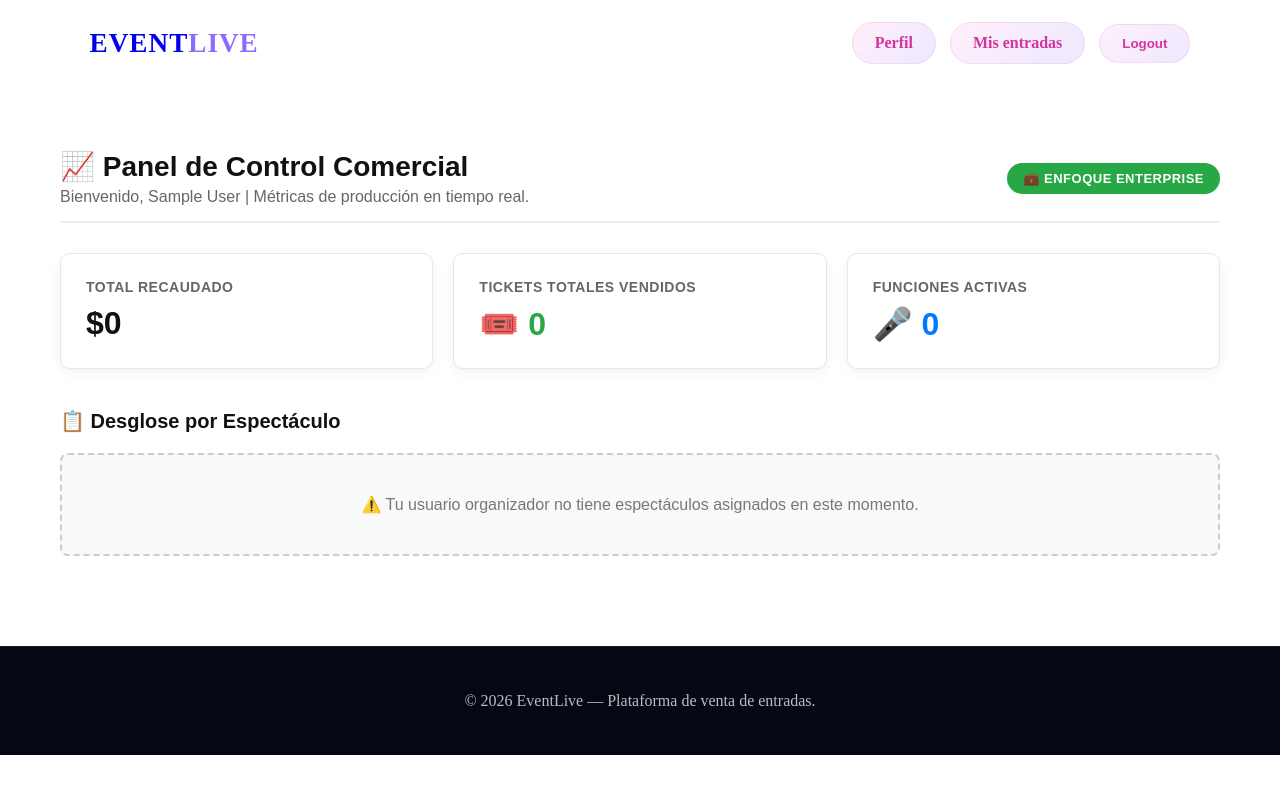
After one commit to gonzalocabrera90/django-ticket, a Django app: page /ticket/dashboard/organizador/ in a window 1280 px wide. The commit adds this page. Run offline with Django 5.2, Linux system fonts and the light colour scheme; the visitor is signed in with stand-in values (Sample User, id 1); data that the repository does not hold is empty; parts of the project's set-up code (start-up, migrations or seed data) failed here and were passed over.

Commit message:
Se configuro el panel admin para manipular atributos de los eventos. Se implemento un dashboard para usuarios is_staff: true, organizadores de eventos

```diff
--- a/static/css/global.css
+++ b/static/css/global.css
@@ -101,7 +101,9 @@
 
     box-shadow:0 8px 20px rgba(123,97,255,0.15);
 }
-
+ a {
+    text-decoration: none;
+ }
 /* REGISTER ACTIVO */
 
 .nav-link-register{
--- /dev/null
+++ b/ticket/templates/ticket/dashboard_organizador.html
@@ -0,0 +1,79 @@
+{% extends 'base.html' %}
+{% block title %} Panel Organizador | EventLive {% endblock %}
+
+{% block content %}
+<div style="max-width: 1200px; margin: 40px auto; margin-top: 150px; padding: 0 20px; font-family: Arial, sans-serif; color: #333;">
+
+    <div style="display: flex; justify-content: space-between; align-items: center; margin-bottom: 30px; border-bottom: 2px solid #eee; padding-bottom: 15px;">
+        <div>
+            <h1 style="margin: 0; font-size: 28px; color: #111;">📈 Panel de Control Comercial</h1>
+            <p style="margin: 5px 0 0 0; color: #666;">Bienvenido, {{ request.user.get_full_name|default:request.user.username }} | Métricas de producción en tiempo real.</p>
+        </div>
+        <div style="background-color: #28a745; color: white; padding: 8px 16px; border-radius: 20px; font-size: 13px; font-weight: bold; letter-spacing: 0.5px;">
+            💼 ENFOQUE ENTERPRISE
+        </div>
+    </div>
+
+    <div style="display: grid; grid-template-columns: repeat(auto-fit, minmax(280px, 1fr)); gap: 20px; margin-bottom: 40px;">
+
+        <div style="background: #ffffff; border: 1px solid #e1e8ed; border-radius: 10px; padding: 25px; box-shadow: 0 4px 12px rgba(0,0,0,0.05);">
+            <p style="margin: 0; color: #666; font-size: 14px; font-weight: bold; text-transform: uppercase; letter-spacing: 0.5px;">Total Recaudado</p>
+            <h2 style="margin: 10px 0 0 0; font-size: 32px; color: #111;">${{ total_recaudado_global }}</h2>
+        </div>
+
+        <div style="background: #ffffff; border: 1px solid #e1e8ed; border-radius: 10px; padding: 25px; box-shadow: 0 4px 12px rgba(0,0,0,0.05);">
+            <p style="margin: 0; color: #666; font-size: 14px; font-weight: bold; text-transform: uppercase; letter-spacing: 0.5px;">Tickets Totales Vendidos</p>
+            <h2 style="margin: 10px 0 0 0; font-size: 32px; color: #28a745;">🎟️ {{ total_tickets_global }}</h2>
+        </div>
+
+        <div style="background: #ffffff; border: 1px solid #e1e8ed; border-radius: 10px; padding: 25px; box-shadow: 0 4px 12px rgba(0,0,0,0.05);">
+            <p style="margin: 0; color: #666; font-size: 14px; font-weight: bold; text-transform: uppercase; letter-spacing: 0.5px;">Funciones Activas</p>
+            <h2 style="margin: 10px 0 0 0; font-size: 32px; color: #007bff;">🎤 {{ cantidad_shows }}</h2>
+        </div>
+
+    </div>
+
+    <h3 style="color: #111; margin-bottom: 20px; font-size: 20px;">📋 Desglose por Espectáculo</h3>
+
+    {% if panel_datos %}
+        <div style="display: flex; flex-direction: column; gap: 20px;">
+            {% for item in panel_datos %}
+                <div style="background: #ffffff; border: 1px solid #e1e8ed; border-radius: 12px; overflow: hidden; box-shadow: 0 4px 15px rgba(0,0,0,0.05); display: flex; flex-direction: column;">
+
+                    <div style="background: #111; color: white; padding: 20px; display: flex; justify-content: space-between; align-items: center; flex-wrap: wrap; gap: 15px;">
+                        <div>
+                            <h4 style="margin: 0; font-size: 18px; letter-spacing: 0.5px;">{{ item.show.event.title }}</h4>
+                            <p style="margin: 4px 0 0 0; color: #aaa; font-size: 13px;">🏛️ {{ item.show.place.name }} | 📅 {{ item.show.date|date:"d/m/Y H:i" }} hs</p>
+                        </div>
+                        <div style="text-align: right;">
+                            <span style="color: #888; font-size: 12px; display: block; font-weight: bold;">RECAUDACIÓN INDIVIDUAL</span>
+                            <span style="font-size: 20px; font-weight: bold; color: #28a745;">${{ item.recaudado }}</span>
+                        </div>
+                    </div>
+
+                    <div style="padding: 25px; background: #fafafa;">
+                        <div style="display: flex; justify-content: space-between; margin-bottom: 10px; font-size: 14px; font-weight: bold; color: #555;">
+                            <span>Ocupación del Estadio</span>
+                            <span>{{ item.vendidas }} / {{ item.capacidad }} Entradas Vendidas ({{ item.ocupacion_porcentaje }}%)</span>
+                        </div>
+
+                        <div style="width: 100%; background-color: #e9ecef; height: 20px; border-radius: 10px; overflow: hidden; box-shadow: inset 0 1px 3px rgba(0,0,0,0.1);">
+                            <div style="width: {{ item.ocupacion_porcentaje }}%; background-color: #007bff; height: 100%; transition: width 0.5s ease; border-radius: 10px;"></div>
+                        </div>
+
+                        <div style="margin-top: 15px; background: #eef1f6; border-left: 4px solid #007bff; padding: 12px; border-radius: 0 6px 6px 0; font-size: 13px; color: #444;">
+                            ℹ️ <strong>Módulo de Datos:</strong> Los flujos lógicos están indexados en memoria. El motor está listo para recibir el optimizador de precios predictivos en la próxima versión.
+                        </div>
+                    </div>
+
+                </div>
+            {% endfor %}
+        </div>
+    {% else %}
+        <div style="text-align: center; padding: 40px; background: #f8f9fa; border: 2px dashed #ccc; border-radius: 8px; color: #777;">
+            ⚠️ Tu usuario organizador no tiene espectáculos asignados en este momento.
+        </div>
+    {% endif %}
+
+</div>
+{% endblock %}
--- a/ticket/urls.py
+++ b/ticket/urls.py
@@ -14,4 +14,5 @@ urlpatterns = [
     path('my-tickets/', views.my_tickets_view, name='my-tickets'),
     path('control-accesos/panel/', views.panel_control_accesos_view, name='panel_control_accesos'),
     path('control-accesos/api/validar/', views.validar_ticket_api, name='validar_ticket_api'),
+    path('dashboard/organizador/', views.dashboard_organizador, name='dashboard_organizador'),
 ]
--- a/ticket/views.py
+++ b/ticket/views.py
@@ -2,7 +2,7 @@ from django.shortcuts import render, get_object_or_404, redirect
 from django.db import connection
 from .models import Ticket, Order
 from .payment_processors import get_payment_processor
-from shows.models import ShowSector
+from shows.models import ShowSector, Show
 
 from django.db import transaction
 from django.http import JsonResponse
@@ -18,32 +18,50 @@ import uuid
 
 from .utils import enviar_correo_confirmacion
 
+from django.db.models import Sum
+
 @login_required
 def iniciar_reserva(request):
     if request.method == "POST":
-        # 1. Obtenemos los datos que envía el mapa interactivo
         sector_id = request.POST.get('show_sector_id')
-        cantidad = int(request.POST.get('quantity', 1))
 
-        # 2. Abrimos un bloque atómico seguro para congelar la fila de la BD
         try:
+            cantidad = int(request.POST.get('quantity', 1))
+        except (ValueError, TypeError):
+            return JsonResponse({'status': 'error', 'message': 'Cantidad inválida.'}, status=400)
+
+        # Regla de negocio: Límite estricto de 6 entradas por operación
+        if cantidad > 6:
+            return JsonResponse({
+                'status': 'error',
+                'message': 'No podés adquirir más de 6 entradas por operación.'
+            }, status=400)
+
+        if cantidad < 1:
+            return JsonResponse({
+                'status': 'error',
+                'message': 'La cantidad mínima es 1 entrada.'
+            }, status=400)
+
+        try:
+            # Abrimos el bloque atómico seguro
             with transaction.atomic():
-                # select_for_update() bloquea este ShowSector específico en la BD
-                # hasta que termine esta función. Nadie más puede leer/modificar sus asientos.
+                # select_for_update() bloquea la fila del ShowSector para que nadie altere las órdenes en paralelo
                 show_sector = ShowSector.objects.select_for_update().get(id=sector_id)
 
-                # 3. Validamos stock disponible
+                # Validamos el stock disponible usando tu propiedad dinámica
                 if show_sector.available < cantidad:
-                    return JsonResponse({'status': 'error', 'message': 'Ya no quedan asientos suficientes en este sector.'}, status=400)
+                    return JsonResponse({
+                        'status': 'error',
+                        'message': f'Ya no quedan asientos suficientes. Disponibles: {show_sector.available}'
+                    }, status=400)
 
-                # 4. Restamos temporalmente el inventario
-                show_sector.available -= cantidad
-                show_sector.save()
-
-                # 5. Calculamos el total monetario
+                # Calculamos el total monetario
                 total = show_sector.price * cantidad
 
-                # 6. Creamos la orden en modo PENDING
+                # Creamos la orden en modo PENDING.
+                # AL HACER ESTO, el método @property 'available' del sector leerá esta orden
+                # en la próxima consulta y el stock se considerará "restado" automáticamente.
                 nueva_orden = Order.objects.create(
                     user=request.user,
                     show=show_sector.show,
@@ -53,7 +71,7 @@ def iniciar_reserva(request):
                     status='PENDING'
                 )
 
-            # Al salir del bloque transaction.atomic(), Django libera el bloqueo en la BD
+            # Al salir del bloque transaction.atomic(), Django libera el bloqueo en PostgreSQL
             return JsonResponse({
                 'status': 'success',
                 'message': 'Reserva temporal exitosa. Tienes 10 minutos para pagar.',
@@ -64,6 +82,53 @@ def iniciar_reserva(request):
             return JsonResponse({'status': 'error', 'message': 'Sector no encontrado.'}, status=404)
 
     return JsonResponse({'status': 'error', 'message': 'Método no permitido.'}, status=405)
+
+# @login_required
+# def iniciar_reserva(request):
+#     if request.method == "POST":
+#         # 1. Obtenemos los datos que envía el mapa interactivo
+#         sector_id = request.POST.get('show_sector_id')
+#         cantidad = int(request.POST.get('quantity', 1))
+
+#         # 2. Abrimos un bloque atómico seguro para congelar la fila de la BD
+#         try:
+#             with transaction.atomic():
+#                 # select_for_update() bloquea este ShowSector específico en la BD
+#                 # hasta que termine esta función. Nadie más puede leer/modificar sus asientos.
+#                 show_sector = ShowSector.objects.select_for_update().get(id=sector_id)
+
+#                 # 3. Validamos stock disponible
+#                 if show_sector.available < cantidad:
+#                     return JsonResponse({'status': 'error', 'message': 'Ya no quedan asientos suficientes en este sector.'}, status=400)
+
+#                 # 4. Restamos temporalmente el inventario
+#                 show_sector.available -= cantidad
+#                 show_sector.save()
+
+#                 # 5. Calculamos el total monetario
+#                 total = show_sector.price * cantidad
+
+#                 # 6. Creamos la orden en modo PENDING
+#                 nueva_orden = Order.objects.create(
+#                     user=request.user,
+#                     show=show_sector.show,
+#                     show_sector=show_sector,
+#                     quantity=cantidad,
+#                     total_price=total,
+#                     status='PENDING'
+#                 )
+
+#             # Al salir del bloque transaction.atomic(), Django libera el bloqueo en la BD
+#             return JsonResponse({
+#                 'status': 'success',
+#                 'message': 'Reserva temporal exitosa. Tienes 10 minutos para pagar.',
+#                 'order_id': nueva_orden.id
+#             })
+
+#         except ShowSector.DoesNotExist:
+#             return JsonResponse({'status': 'error', 'message': 'Sector no encontrado.'}, status=404)
+
+#     return JsonResponse({'status': 'error', 'message': 'Método no permitido.'}, status=405)
 
 def mock_checkout_view(request, order_id):
     """Muestra la pantalla simulada de la pasarela de pagos"""
@@ -275,3 +340,60 @@ def my_tickets_view(request):
     ).prefetch_related('tickets').order_by('-id')
 
     return render(request, 'ticket/my-tickets.html', {'ordenes': ordenes})
+
+# dashboard para que el organizador revise los datos del Evento
+@login_required
+def dashboard_organizador(request):
+    # Seguridad Enterprise: Solo permitimos el acceso si el usuario es Staff/Organizador
+    if not request.user.is_staff:
+        return redirect('index') # O la URL de tu home pública
+
+
+    # 1. Traemos los shows que le pertenecen a este organizador logueado
+    # Buscamos shows cuyo EVENTO tenga como organizador al usuario actual
+    shows = Show.objects.filter(event__organizador=request.user).select_related('event', 'place')
+
+    # 2. Construimos el paquete de métricas para el template
+    panel_datos = []
+
+    total_recaudado_global = 0
+    total_tickets_global = 0
+
+    for show in shows:
+        # Sumamos las cantidades y dinero de órdenes aprobadas (PAID) para este show específico
+        metricas_ventas = Order.objects.filter(show=show, status='PAID').aggregate(
+            total_dinero=Sum('total_price'),
+            total_entradas=Sum('quantity')
+        )
+
+        recaudado = metricas_ventas['total_dinero'] or 0
+        entradas_vendidas = metricas_ventas['total_entradas'] or 0
+
+        # Calculamos la capacidad total sumando todos los sectores físicos del estadio asignado
+        capacidad_estadio = show.place.sectors.aggregate(Sum('capacity'))['capacity__sum'] or 0
+
+        # Porcentaje de ocupación para la barra de progreso
+        porcentaje_ocupacion = 0
+        if capacidad_estadio > 0:
+            porcentaje_ocupacion = int((entradas_vendidas / capacidad_estadio) * 100)
+
+        # Acumuladores globales para las tarjetas de arriba
+        total_recaudado_global += recaudado
+        total_tickets_global += entradas_vendidas
+
+        panel_datos.append({
+            'show': show,
+            'recaudado': recaudado,
+            'vendidas': entradas_vendidas,
+            'capacidad': capacidad_estadio,
+            'ocupacion_porcentaje': porcentaje_ocupacion
+        })
+
+    context = {
+        'panel_datos': panel_datos,
+        'total_recaudado_global': total_recaudado_global,
+        'total_tickets_global': total_tickets_global,
+        'cantidad_shows': shows.count()
+    }
+
+    return render(request, 'ticket/dashboard_organizador.html', context)
```
Also changed, not shown: main/templates/main/perfil.html (+17 -0 lines), register/models.py (+42 -12 lines), seed-completo.py (+9 -2 lines), seed-organizador.py (added, +18 -0 lines), shows/admin.py (+31 -6 lines), shows/models.py (+11 -0 lines), register/migrations/0002_alter_user_managers.py (added), shows/migrations/0002_event_organizador.py (added), 1 other file.
